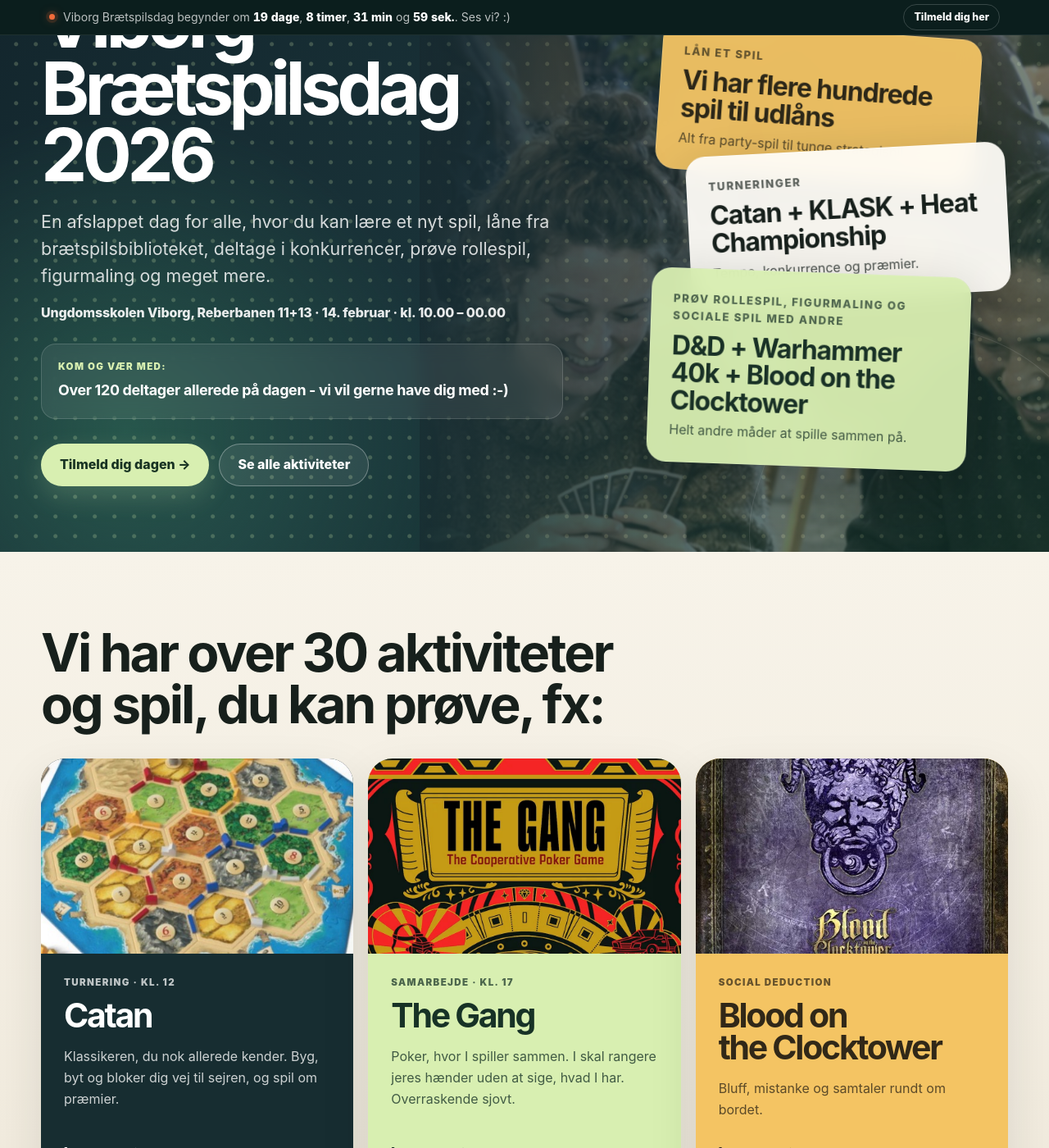
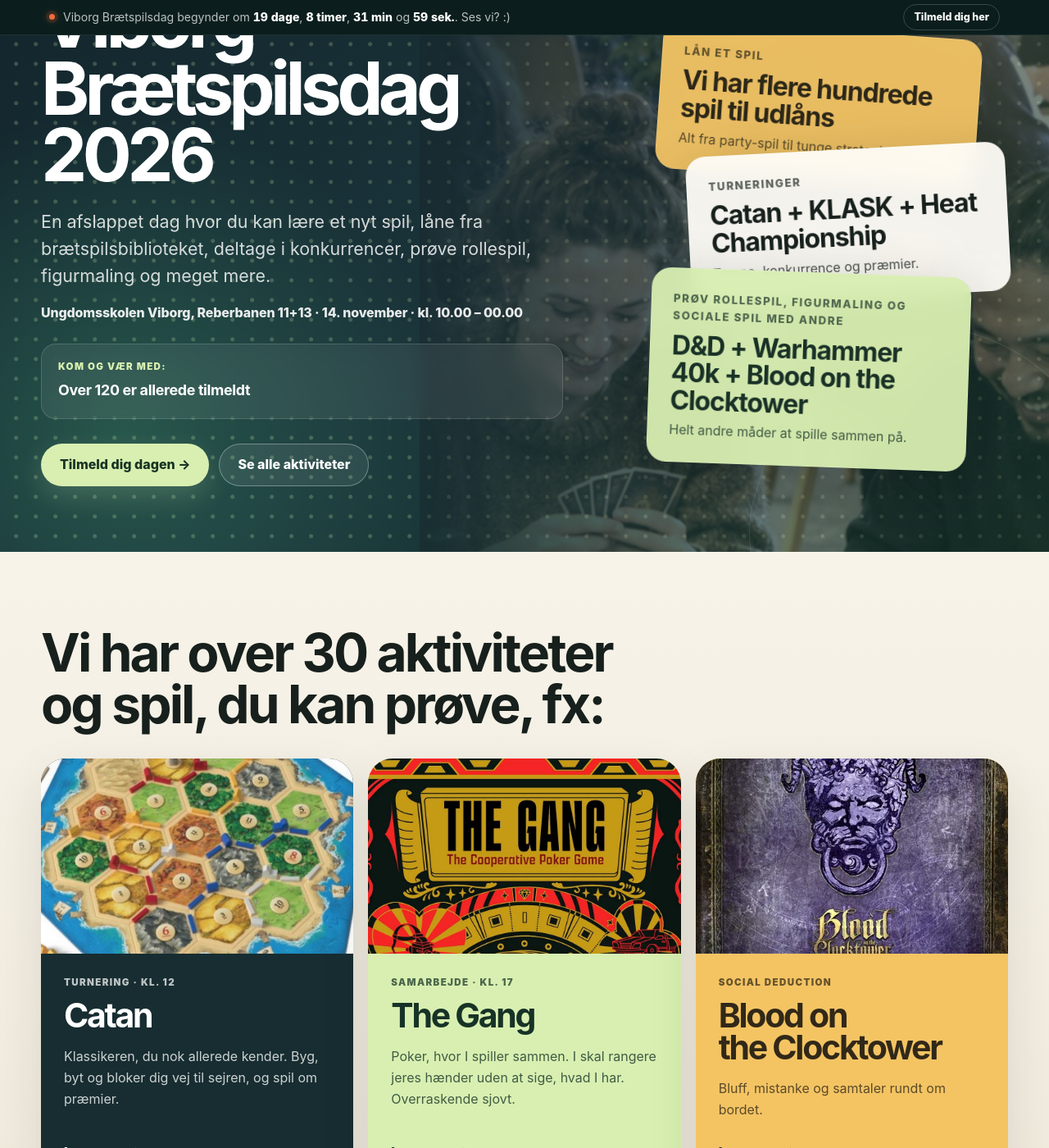
Before and after one commit to Andrejao/spilex, a Jekyll site: the page built from index.html, in a window 1280 px wide and 1400 px high, scrolled down 266 px. Shown: the whole window at 82% size. Built offline with Jekyll 4.4.1, drawn with Linux system fonts in a browser that asks for light colours; some of the changed text lies outside the part shown.

Commit message:
Update index.html

```diff
--- a/index.html
+++ b/index.html
@@ -162,7 +162,7 @@
   .vbd2 .vbd-flow-dot { width: 68px; height: 68px; margin: 0 auto 18px; border-radius: 50%; display: grid; place-items: center; background: var(--lime); color: #173226; font-weight: 900; box-shadow: 0 0 0 8px #172d31; position: relative; z-index: 1; }
   .vbd2 .vbd-flow-item h3 { color: white; margin: 0; font-size: 1.05rem; }
   .vbd2 .vbd-flow-item p { margin: 7px 0 0; color: rgba(255,255,255,.62); font-size: .9rem; line-height: 1.45; }
-  .vbd2 .vbd-program-actions { margin-top: 34px; display: flex; justify-content: center; }
+  .vbd2 .vbd-program-actions { margin-top: 34px; display: flex; flex-wrap: wrap; justify-content: center; gap: 12px; }
 
   /* FIRST TIME */
   .vbd2 .vbd-first { background: linear-gradient(180deg, #f7f3e9 0%, #efe8da 100%); }
@@ -260,12 +260,12 @@
         <p class="vbd-kicker">14. november 2026 · Viborg</p>
         <h1>Viborg Brætspilsdag 2026</h1>
         <p class="vbd-hero-copy">
-          En afslappet dag for alle, hvor du kan lære et nyt spil, låne fra brætspilsbiblioteket, deltage i konkurrencer, prøve rollespil, figurmaling og meget mere.
+          En afslappet dag hvor du kan lære et nyt spil, låne fra brætspilsbiblioteket, deltage i konkurrencer, prøve rollespil, figurmaling og meget mere.
         </p>
-        <p class="vbd-hero-meta">Ungdomsskolen Viborg, Reberbanen 11+13 · 14. februar · kl. 10.00 – 00.00</p>
+        <p class="vbd-hero-meta">Ungdomsskolen Viborg, Reberbanen 11+13 · 14. november · kl. 10.00 – 00.00</p>
         <div class="vbd-hero-extra">
           <span>Kom og vær med:</span>
-          <strong>Over 120 deltager allerede på dagen - vi vil gerne have dig med :-) </strong>
+          <strong>Over 120 er allerede tilmeldt</strong>
         </div>
         <div class="vbd-hero-actions">
           <a class="vbd-btn vbd-btn-primary" href="https://viborgbraetspil.dk/tilmelding/">Tilmeld dig dagen →</a>
@@ -350,16 +350,16 @@
   <!-- DAGENS GANG -->
   <section class="vbd-section vbd-flow-section" id="program">
     <div class="vbd-wrap">
-      <p class="vbd-kicker">Sådan kan din dag se ud</p>
+      <p class="vbd-kicker">Din dag</p>
       <h2>Hvordan kunne du sætte din dag sammen? </h2>
       <p class="vbd-lead">Du kan komme og gå, som det passer dig. Din billet gælder hele dagen. Du kunne:</p>
 
       <div class="vbd-flow">
         <div class="vbd-flow-item"><div class="vbd-flow-dot">10.00</div><div><h3>Dørene åbner</h3><p>Check ind, få en kop kaffe og kig på hylderne.</p></div></div>
-        <div class="vbd-flow-item"><div class="vbd-flow-dot">10.30</div><div><h3>Lær et nyt spil</h3><p>Tilmeld dig et af de første lær-at-spille-borde, som går i gang.</p></div></div>
-        <div class="vbd-flow-item"><div class="vbd-flow-dot">12.00</div><div><h3>Få lidt frokost</h3><p>Spis frokost, inkluderet i billetten.</p></div></div>
-        <div class="vbd-flow-item"><div class="vbd-flow-dot">Efterm.</div><div><h3>Deltag i Catan-turnering</h3><p>Bank alle i Catan, vind en præmie og vær med i lodtrækninger</p></div></div>
-        <div class="vbd-flow-item"><div class="vbd-flow-dot">Aften</div><div><h3>Aftensmad</h3><p>Spis med til aftensmad og spil noget nyt i brætspilsbiblioteket sammen med andre </p></div></div>
+        <div class="vbd-flow-item"><div class="vbd-flow-dot">10.30</div><div><h3>Lær et nyt spil</h3><p>Book et af de første lær-at-spille-borde, som går i gang.</p></div></div>
+        <div class="vbd-flow-item"><div class="vbd-flow-dot">12.30</div><div><h3>Få lidt frokost</h3><p>Spis frokost, inkluderet i billetten</p></div></div>
+        <div class="vbd-flow-item"><div class="vbd-flow-dot">14.00</div><div><h3>Lær at spille Root</h3><p>Lær at spille Root med os andre </p></div></div>
+        <div class="vbd-flow-item"><div class="vbd-flow-dot">18.00</div><div><h3>Aftensmad</h3><p>Spis med til aftensmad (bestilles ved tilmelding) og spil noget nyt fra brætspilsbiblioteket </p></div></div>
       </div>
       <div class="vbd-program-actions">
         <a class="vbd-btn vbd-btn-primary" data-signup href="{{ signup }}">Tilmeld dig →</a>
```
